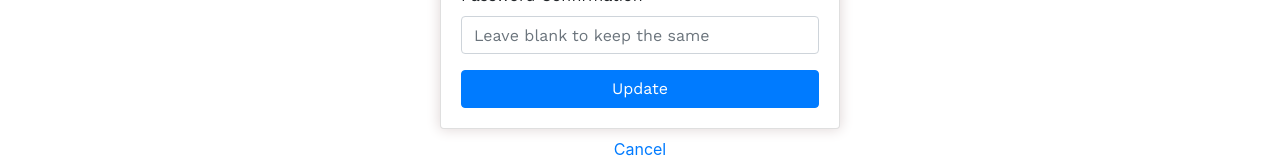
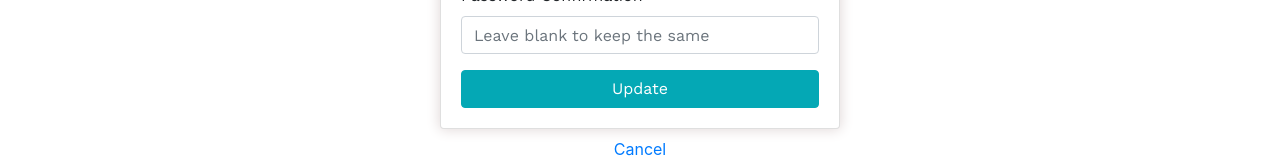
Before and after one commit to ripunjaynarula/Dermatologist-Rs100, a React (Create React App) app in the folder Frontend/mediac/: page /update-profile in a window 1280 px wide. Shown: the part 511-671 px from the top of the page. Built offline with nearby package versions, Linux system fonts and the light colour scheme; no server answers; sample sign-in values are in the browser's storage.

Commit message:
minor ui change

```diff
--- a/Frontend/mediac/src/components/UpdateProfile.js
+++ b/Frontend/mediac/src/components/UpdateProfile.js
@@ -74,7 +74,7 @@ export default function UpdateProfile() {
                 placeholder="Leave blank to keep the same"
               />
             </Form.Group>
-            <Button disabled={loading} className="w-100" type="submit">
+            <Button disabled={loading} className="submitbtn" type="submit">
               Update
             </Button>
           </Form>
```
